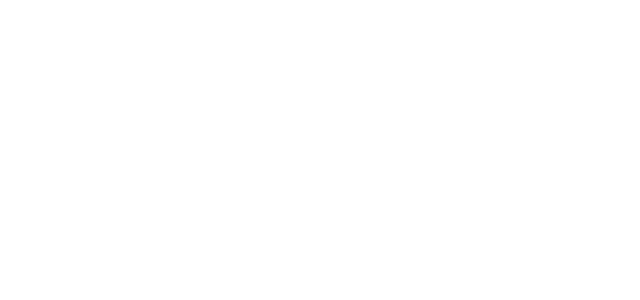
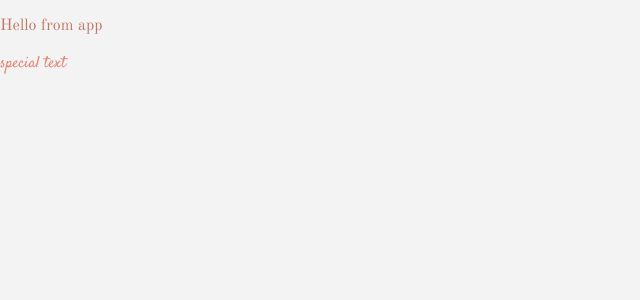
Before and after one commit to veronikadumalo/e-commerce, a React (Create React App) app: page / in a window 1280 px wide. Shown: the top 300 px of the page, without its empty margins (0-640 px from the left). Built offline with nearby package versions, Linux system fonts and the light colour scheme.

Commit message:
add fonts and base color

```diff
--- a/public/index.html
+++ b/public/index.html
@@ -2,7 +2,7 @@
 <html lang="en">
 <head>
     <meta charset="utf-8" />
-    <link rel="icon" href="%PUBLIC_URL%/favicon.ico" />
+    <link rel="icon" href="logo.jpg" />
     <meta name="viewport" content="width=device-width, initial-scale=1" />
     <meta name="theme-color" content="#000000" />
     <meta name="description"
--- a/src/App.css
+++ b/src/App.css
@@ -1,38 +1,15 @@
-.App {
-  text-align: center;
+:root {
+    --mainRed: #e1897b;
+    --mainWhite:#f3f3f3;
+    --mainBrown: #bf7667;
+    --darkRed: #c46c64;
 }
-
-.App-logo {
-  height: 40vmin;
-  pointer-events: none;
+body {
+    font-family: 'Old Standard TT', serif !important;
+    background: var(--mainWhite) !important;
+    color: var(--mainBrown) !important;
 }
-
-@media (prefers-reduced-motion: no-preference) {
-  .App-logo {
-    animation: App-logo-spin infinite 20s linear;
-  }
+.special-text {
+    font-family: 'Satisfy', cursive;
+    color: var(--mainRed);
 }
-
-.App-header {
-  background-color: #282c34;
-  min-height: 100vh;
-  display: flex;
-  flex-direction: column;
-  align-items: center;
-  justify-content: center;
-  font-size: calc(10px + 2vmin);
-  color: white;
-}
-
-.App-link {
-  color: #61dafb;
-}
-
-@keyframes App-logo-spin {
-  from {
-    transform: rotate(0deg);
-  }
-  to {
-    transform: rotate(360deg);
-  }
-}
--- a/src/App.js
+++ b/src/App.js
@@ -5,7 +5,8 @@ import './App.css';
 function App() {
   return (
     <div className="App">
-
+          <p>Hello from app</p>
+          <p className="special-text">special text</p>
     </div>
   );
 }
```
Also changed, not shown: public/logo.jpg (added), src/logo.jpg (added).
